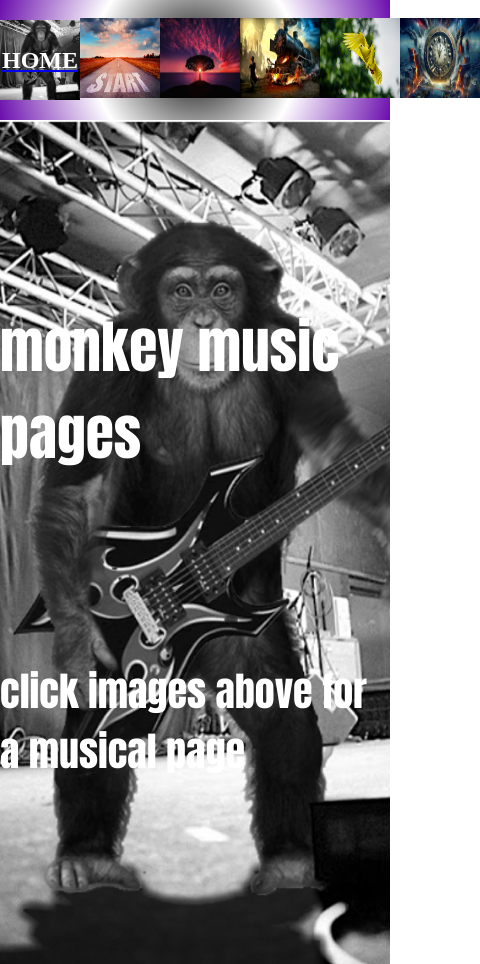
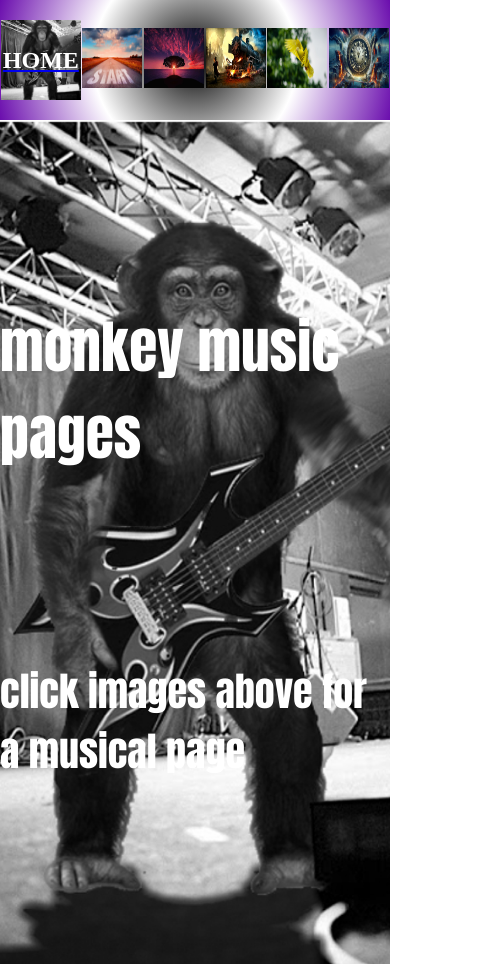
Before and after one commit to DeniMc/monkeyMusicPages, a plain HTML site: page index.html in a window 390 px wide. Shown: the whole page, 480 px wide, since content can reach past the window. Drawn offline with Linux system fonts and the light colour scheme.

Commit message:
media query added for mobile navbar sizing

```diff
--- a/style.css
+++ b/style.css
@@ -76,7 +76,16 @@ nav ul {
 img {
     width: 80px;
     height: 80px;
+
 }
+/* Media query for mobile devices */
+@media only screen and (max-width: 568px) {
+    img {
+        width: 60px;
+        height: 60px;
+    }
+}
+
 
 .home-thumbnail {
     height: 80px;
```
